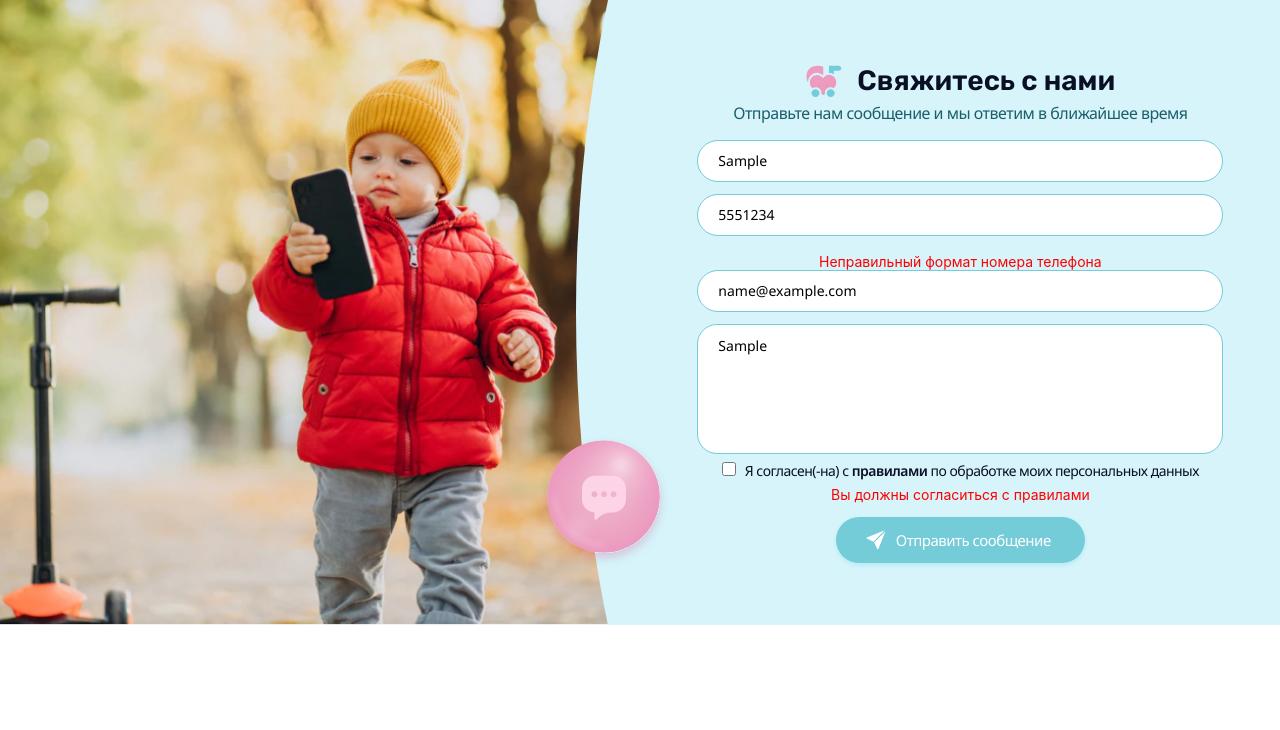
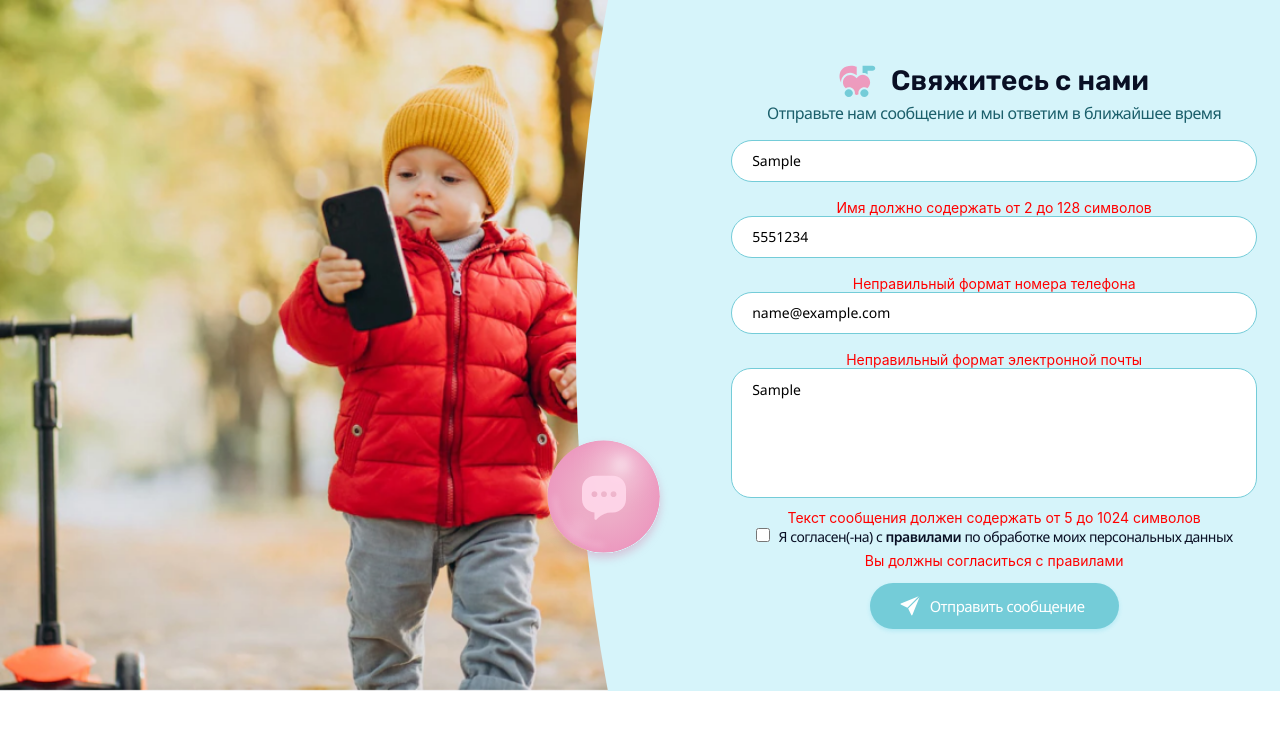
Before and after one commit to Kerne1bug/clients-feedback-app, a React (Create React App) app: page / in a window 1280 px wide. Both pictures are taken after typing "Sample", "5551234", "name@example.com", "Sample" into the empty fields and a click on the button "Отправить сообщение". Shown: the top 730 px of the page. Built offline with nearby package versions, Linux system fonts and the light colour scheme.

Commit message:
some fixes, in progress but fixed some bugs

```diff
--- a/src/components/ConnectWithUsForm/utils.js
+++ /dev/null
@@ -1,28 +0,0 @@
-import validation from '../../store/slices/validation';
-
-export async function validateField(fieldName, value) {
-	try {
-		await validation.fields[fieldName].validate(value);
-		return true;
-	} catch (error) {
-		return false;
-	}
-}
-
-export function validate(formState, setErrors) {
-	const validateFields = {
-		name: formState.fields.name.value,
-		phone: formState.fields.phone.value,
-		email: formState.fields.email.value,
-		message: formState.fields.message.value,
-		agreement: formState.fields.agreement.value,
-	};
-	validation.validate(validateFields, { abortEarly: false })
-		.catch((er) => {
-			const fieldErrors = {};
-			er.inner.forEach((error) => {
-				fieldErrors[error.path] = error.message;
-			});
-			setErrors(fieldErrors);
-		});
-}
--- a/src/components/ConnectWithUsForm/index.jsx
+++ b/src/components/FeedBackForm/index.jsx
@@ -1,11 +1,12 @@
 //* eslint-disable*/
-import { useState } from 'react';
 import { useDispatch, useSelector } from 'react-redux';
-import { setFieldValidation, setIsSubmitting, setFieldValue } from '../../store/slices/formSlice';
-import { validateField, validate } from './utils';
+import {
+	setFieldValidation, setIsSubmitting, setFieldValue, setFieldsValidation,
+} from '../../store/slices/formSlice';
+import { validateField } from './utils';
 import { FIELDS } from './constants';
 
-// import validation from '../../store/slices/validation';
+import validation from '../../store/slices/validation';
 import styles from './styles.module.css';
 import FORMICON from './assets/Group.svg';
 import BUTTONICON from './assets/send.svg';
@@ -13,12 +14,13 @@ import BUTTONICON from './assets/send.svg';
 function FeedBackForm() {
 	const dispatch = useDispatch();
 	const formState = useSelector((state) => state.form);
-	const [errors, setErrors] = useState();
+
 	const handleBlur = async (evt) => {
 		const { name, value } = evt.target;
 		const isValid = await validateField(name, value);
+		console.log('DEBUG validation', name, value, isValid);
+
 		dispatch(setFieldValidation({ fieldName: name, isValid }));
-		validate(formState, setErrors);
 	};
 
 	const handleChange = async (evt) => {
@@ -30,16 +32,31 @@ function FeedBackForm() {
 	const onChange = async (evt) => {
 		const { name, checked } = evt.target;
 		dispatch(setFieldValue({ fieldName: name, value: checked }));
-		validate(formState, setErrors);
-		console.log('validateFields-111', formState.fields.agreement.value);
 	};
-	console.log('validateFields-222', formState.fields.agreement.value);
 
-	const handleSubmit = (e) => {
+	const handleFocus = (evt) => {
+		const { name } = evt.target;
+		dispatch(setFieldValidation({ fieldName: name, isValid: true }));
+	};
+
+	const handleSubmit = async (e) => {
 		e.preventDefault();
-		dispatch(setIsSubmitting(true));
-		validate(formState, setErrors);
-		dispatch(setIsSubmitting(true));
+
+		validation.validate(formState.fields, { abortEarly: false })
+			.then(() => {
+				dispatch(setIsSubmitting(true));
+				setTimeout(() => {
+					dispatch(setIsSubmitting(false));
+				}, 1000);
+			})
+			.catch((errors) => {
+				const fieldErrors = {};
+
+				errors.inner.forEach((error) => {
+					fieldErrors[error.path] = error.message;
+				});
+				dispatch(setFieldsValidation({ fieldErrors }));
+			});
 	};
 
 	return ( // отлдельный компонент форминпут и сообщение ошибки для сокращения кода
@@ -50,18 +67,19 @@ function FeedBackForm() {
 				<h2 className={styles.formTitle}>Свяжитесь с нами</h2>
 			</div>
 			<p className={styles.formSubtitle}>Отправьте нам сообщение и мы ответим в ближайшее время</p>
-			<form className={styles.form} onSubmit={handleSubmit}>
+			<form className={styles.form} onSubmit={handleSubmit} noValidate>
 				<input
 					type="text"
 					placeholder="Ваше имя*"
 					name={FIELDS.name}
 					onChange={handleChange}
 					onBlur={handleBlur}
+					onFocus={handleFocus}
 					value={formState.fields.name.value}
 					className={styles.inputField}
 				/>
-				{errors?.name && (
-					<div className={styles.error}>{errors?.name}</div>
+				{!formState.fields.name.isValid && (
+					<div className={styles.error}>Имя должно содержать от 2 до 128 символов</div>
 				)}
 
 				<input
@@ -70,11 +88,12 @@ function FeedBackForm() {
 					name={FIELDS.phone}
 					onChange={handleChange}
 					onBlur={handleBlur}
+					onFocus={handleFocus}
 					value={formState.fields.phone.value}
 					className={styles.inputField}
 				/>
-				{errors?.phone && (
-					<div className={styles.error}>{errors?.phone}</div>
+				{!formState.fields.phone.isValid && (
+					<div className={styles.error}>Неправильный формат номера телефона</div>
 				)}
 
 				<input
@@ -83,11 +102,12 @@ function FeedBackForm() {
 					name={FIELDS.email}
 					onChange={handleChange}
 					onBlur={handleBlur}
+					onFocus={handleFocus}
 					value={formState.fields.email.value}
 					className={styles.inputField}
 				/>
-				{errors?.email && (
-					<div className={styles.error}>{errors?.email}</div>
+				{!formState.fields.email.isValid && (
+					<div className={styles.error}>Неправильный формат электронной почты</div>
 				)}
 
 				<textarea
@@ -96,16 +116,18 @@ function FeedBackForm() {
 					rows="4"
 					onChange={handleChange}
 					onBlur={handleBlur}
+					onFocus={handleFocus}
 					value={formState.fields.message.value}
 					className={`${styles.inputField} ${styles.inputFieldText}`}
 				/>
-				{errors?.message && (
-					<div className={styles.error}>{errors?.message}</div>
+				{formState.fields.message.isValid || (
+					<div className={styles.error}>Текст сообщения должен содержать от 5 до 1024 символов</div>
 				)}
 
 				<label className={styles.checkboxLabel}>
 					<input
 						type="checkbox"
+						required
 						className={styles.checkboxInput}
 						name={FIELDS.agreement}
 						onChange={onChange}
@@ -117,12 +139,12 @@ function FeedBackForm() {
 					{' '}
 					по обработке моих персональных данных
 				</label>
-				{errors?.agreement && (
-					<div className={styles.error}>{errors?.agreement}</div>
+				{formState.fields.agreement.isValid || (
+					<div className={styles.error}>Вы должны согласиться с правилами</div>
 				)}
 
 				<div>
-					<button type="submit" className={styles.sendButton} disabled={formState.isSubmitting}>
+					<button type="submit" className={styles.sendButton}>
 						<img src={BUTTONICON} alt="Отправить" className={styles.sendIcon} />
 						<p className={styles.sendText}>Отправить сообщение</p>
 					</button>
--- /dev/null
+++ b/src/components/FeedBackForm/utils.js
@@ -0,0 +1,10 @@
+import validation from '../../store/slices/validation';
+
+export async function validateField(fieldName, value) {
+	try {
+		await validation.fields[fieldName].validate(value);
+		return true;
+	} catch (error) {
+		return false;
+	}
+}
--- a/src/components/Header/index.jsx
+++ b/src/components/Header/index.jsx
@@ -1,5 +1,5 @@
 import styles from './styles.module.css';
-import FeedBackForm from '../ConnectWithUsForm';
+import FeedBackForm from '../FeedBackForm';
 import Message from './assets/message.svg';
 import Bckgrnd from './assets/bckground.png';
 
--- a/src/store/slices/formSlice.js
+++ b/src/store/slices/formSlice.js
@@ -24,12 +24,30 @@ const formSlice = createSlice({
 			const { fieldName, isValid } = action.payload;
 			state.fields[fieldName].isValid = isValid;
 		},
+		setFieldsValidation: (state, action) => {
+			const { fieldErrors } = action.payload;
+
+			const fieldNames = Object.keys(fieldErrors);
+
+			return fieldNames.reduce((nextState, fieldName) => ({
+				...nextState,
+				fields: {
+					...nextState.fields,
+					[fieldName]: {
+						...nextState.fields[fieldName],
+						isValid: !fieldErrors[fieldName],
+					},
+				},
+			}), state);
+		},
 		setIsSubmitting: (state, action) => {
 			state.isSubmitting = action.payload;
 		},
 	},
 });
 
-export const { setFieldValue, setFieldValidation, setIsSubmitting } = formSlice.actions;
+export const {
+	setFieldValue, setFieldValidation, setFieldsValidation, setIsSubmitting,
+} = formSlice.actions;
 
 export default formSlice.reducer;
--- a/src/store/slices/validation.js
+++ b/src/store/slices/validation.js
@@ -24,8 +24,7 @@ const validation = yup.object().shape({
 		.required('Пожалуйста, введите текст сообщения'),
 	agreement: yup
 		.boolean()
-		.oneOf([true], 'Вы должны согласиться с правилами')
-		.required('Вы должны согласиться с правилами'),
+		.oneOf([true], 'Вы должны согласиться с правилами'),
 });
 
 export default validation;
```
Also changed, not shown: src/components/FeedBackForm/assets/Group.svg (renamed from src/components/ConnectWithUsForm/assets/Group.svg), src/components/FeedBackForm/assets/send.svg (renamed from src/components/ConnectWithUsForm/assets/send.svg), src/components/FeedBackForm/constants.js (renamed from src/components/ConnectWithUsForm/constants.js), src/components/FeedBackForm/styles.module.css (renamed from src/components/ConnectWithUsForm/styles.module.css).
